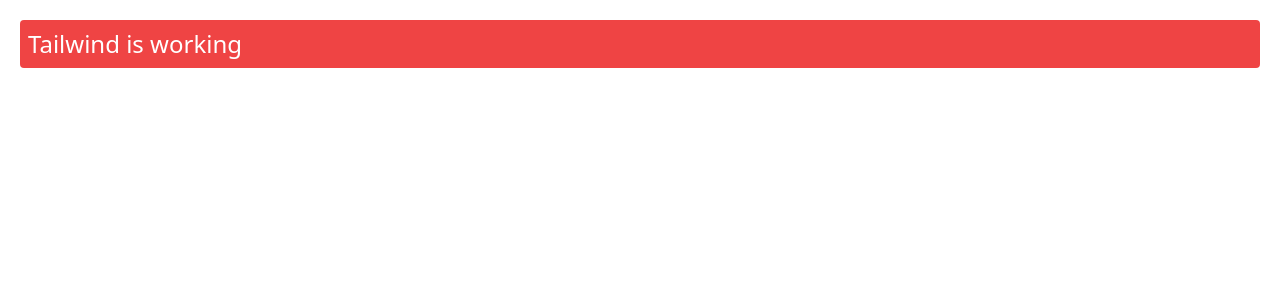
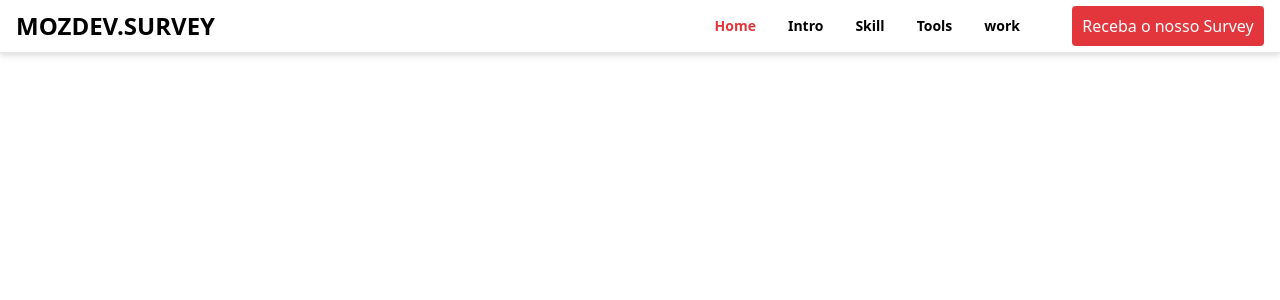
Before and after one commit to Maputo-Frontenders/survey-report, a Next.js app: page / in a window 1280 px wide. Shown: the top 300 px of the page. Built offline with nearby package versions, Linux system fonts and the light colour scheme.

Commit message:
feat: add navbar

```diff
--- a/src/app/layout.tsx
+++ b/src/app/layout.tsx
@@ -1,4 +1,5 @@
 import './globals.css'
+import { Navbar } from "@/components/Navbar";
 
 export const metadata = {
   title: 'Create Next App',
@@ -12,7 +13,10 @@
 }) {
   return (
     <html lang="en">
-      <body>{children}</body>
+      <body>
+      <Navbar/>
+      {children}
+      </body>
     </html>
   )
 }
--- a/src/app/page.tsx
+++ b/src/app/page.tsx
@@ -1,7 +1,7 @@
 export default function Home() {
   return (
-    <main className='p-5'>
-      <h1 className='text-2xl bg-red-500 text-white p-2 rounded'>Tailwind is working</h1>
+    <main className=''>
+
     </main>
   )
 }
--- /dev/null
+++ b/src/components/Navbar.tsx
@@ -0,0 +1,105 @@
+'use client'
+import Link            from "next/link";
+import { usePathname } from "next/navigation";
+import { useState }    from "react";
+
+
+
+type MenuProps = {
+  name: string;
+  router: string
+}
+
+const menu = [
+  {
+    name: 'Home',
+    router: '/'
+  },
+  {
+    name: 'Intro',
+    router: '/intro'
+  },
+  {
+    name: 'Skill',
+    router: '/Skill'
+  },
+  {
+    name: 'Tools',
+    router: '/Tools'
+  },
+  {
+    name: 'work',
+    router: '/work'
+  }
+]
+export const Navbar = () => {
+
+  const pathname = usePathname();
+  const [isMenuOpen, setIsMenuOpen] = useState(false);
+  const [isMenu, setIsMenu] = useState<string>('-translate-y-[200rem] h-2rem');
+
+  const toggleMenu = () => {
+    setIsMenuOpen(!isMenuOpen);
+    if(isMenuOpen)
+    {
+      setIsMenu('translate-y-[0%] h-full');
+    }
+    else{
+      setIsMenu('-translate-y-[200rem]');
+    }
+
+
+  };
+
+  return (
+
+    <nav
+      className="bg-white px-4 sm:px-4 py-2.5  fixed w-full z-20 top-0 left-0 border-b border-b-gray-200 drop-shadow-md">
+      <div className="container flex flex-wrap items-center justify-between mx-auto">
+        <Link href="/" className=" uppercase flex items-center font-bold text-2xl">
+          MozDev.survey
+        </Link>
+        <div className="flex md:hidden md:order-2">
+          <button
+            onClick={toggleMenu}
+            className="inline-flex items-center p-2 text-sm text-gray-500 rounded-lg md:hidden hover:bg-gray-100 focus:outline-none  focus:ring-gray-200">
+            <span className="sr-only">Open main menu</span>
+            <svg className="w-6 h-6" aria-hidden="true" fill="currentColor" viewBox="0 0 20 20"
+                 xmlns="http://www.w3.org/2000/svg">
+              <path fill-rule="evenodd"
+                    d="M3 5a1 1 0 011-1h12a1 1 0 110 2H4a1 1 0 01-1-1zM3 10a1 1 0 011-1h12a1 1 0 110 2H4a1 1 0 01-1-1zM3 15a1 1 0 011-1h12a1 1 0 110 2H4a1 1 0 01-1-1z"
+                    clip-rule="evenodd"></path>
+            </svg>
+          </button>
+        </div>
+        <div className={`${isMenu} h-[2rem]  transition-all duration-300  items-center justify-between md:translate-y-[0%]  md:flex md:w-auto md:order-1" id="navbar-sticky`}>
+          <ul
+            className="flex flex-col p-3 gap-2 md:gap-0 md:flex-row md:space-x-8 md:mt-0 md:text-sm  md:bg-white">
+            {
+              menu.map((value: MenuProps, index: number) => {
+                return (
+                  <li key={index}>
+                    <Link href={value.router}
+                          className={pathname == value.router ? "block font-semibold  text-[#e3363c]  rounded md:bg-transparent  hover:text-[#e3363c]"
+                            : "block font-semibold  text-black  rounded md:bg-transparent  hover:text-[#e3363c]"}
+                    >
+                      {value.name}
+                    </Link>
+                  </li>
+                )
+              })
+            }
+
+          </ul>
+          <div className={' flex gap-3 md:ml-10 md:flex-row'}>
+            <Link href={'/login'}
+                  className=" w-full h-2rem p-2 flex font-light rounded  text-white md:justify-center md:p-2 md:w-[12rem] md:h-3rem bg-[#e3363c] ">
+              Receba o nosso Survey
+            </Link>
+          </div>
+        </div>
+      </div>
+    </nav>
+
+  )
+}
```
